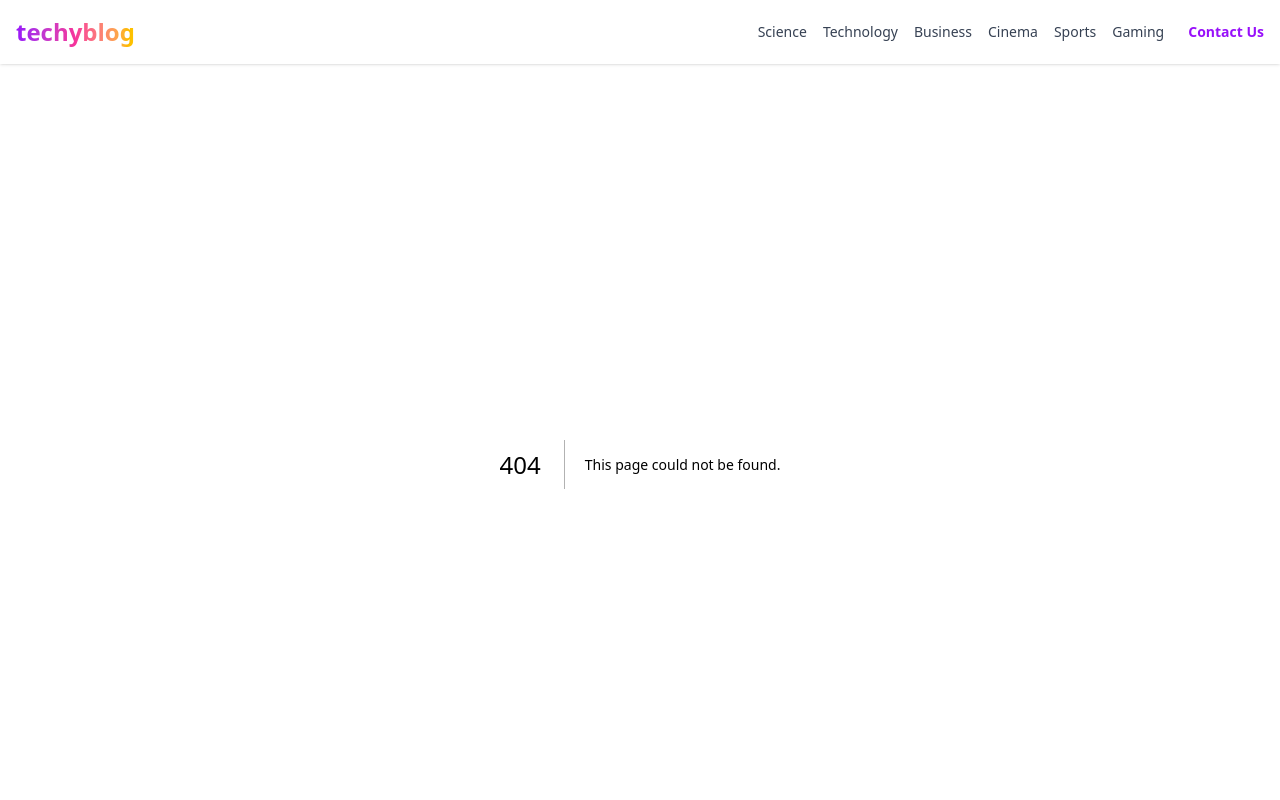
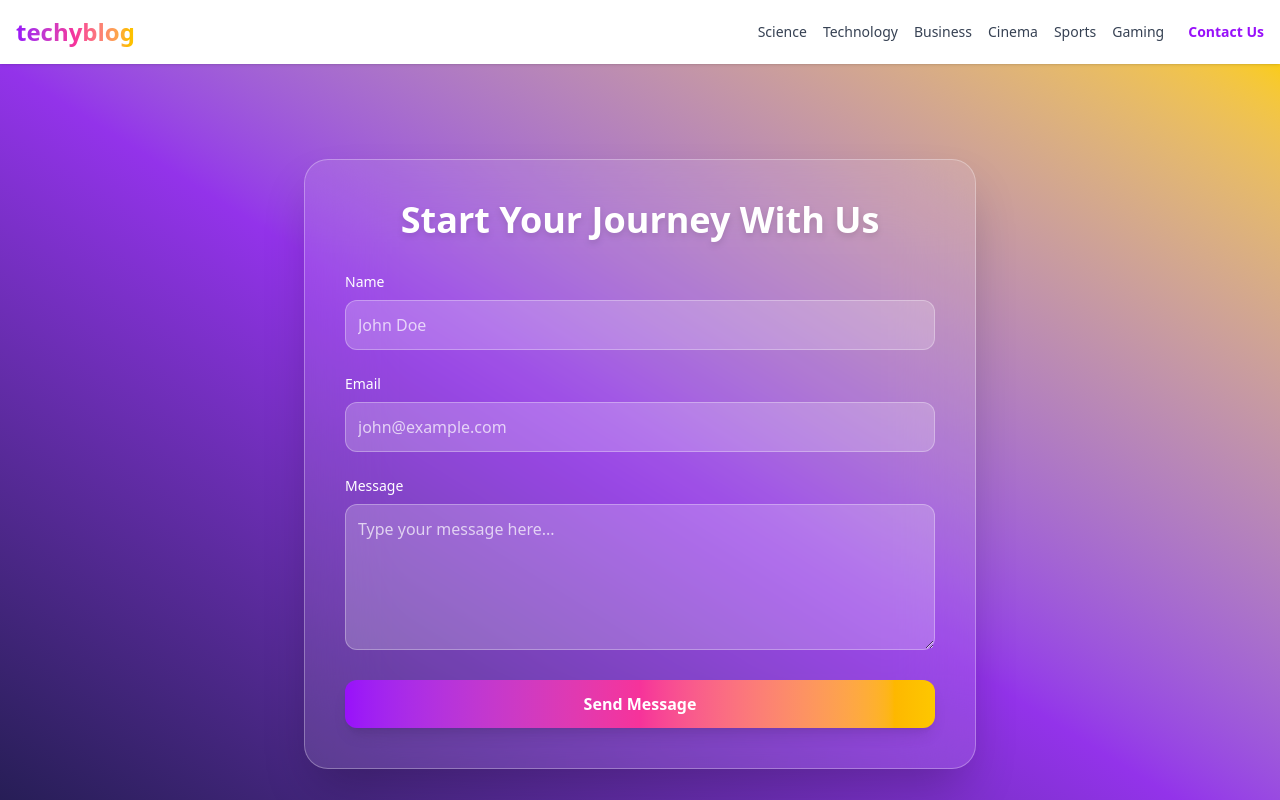
Before and after one commit to JPivista/techy-blog-userview, a Next.js app: page /contact-us in a window 1280 px wide. Before the commit this address had no page. Shown: the top 800 px of the page. Built offline with nearby package versions, Linux system fonts and the light colour scheme.

Commit message:
errors are fixed

```diff
--- a/package.json
+++ b/package.json
@@ -9,6 +9,7 @@
     "lint": "next lint"
   },
   "dependencies": {
+    "lucide-react": "^0.525.0",
     "next": "15.4.3",
     "react": "19.1.0",
     "react-dom": "19.1.0",
--- a/src/Shared/Header/Header2025.js
+++ b/src/Shared/Header/Header2025.js
@@ -1,4 +1,8 @@
+"use client";
+
+import { useState } from "react";
 import Link from "next/link";
+import { Menu, X } from "lucide-react"; // you can also use heroicons or react-icons
 
 const categories = [
     "Science", "Technology", "Business", "Cinema", "Sports", "Gaming",
@@ -7,17 +11,26 @@ const categories = [
 ];
 
 const Header = () => {
+    const [isOpen, setIsOpen] = useState(false);
+
+    const toggleMenu = () => {
+        setIsOpen(!isOpen);
+    };
+
     return (
         <header className="w-full bg-white shadow sticky top-0 z-50">
-            <div className="max-w-7xl mx-auto flex flex-wrap items-center justify-between px-4 py-4">
+            <div className="max-w-7xl mx-auto flex items-center justify-between px-4 py-4">
+                {/* Logo */}
                 <Link href="/" className="text-2xl font-bold text-transparent bg-clip-text bg-gradient-to-r from-purple-600 via-pink-500 to-yellow-400">
                     techyblog
                 </Link>
+
+                {/* Desktop Nav */}
                 <nav className="hidden md:flex flex-wrap gap-4 text-sm font-medium">
                     {categories.slice(0, 6).map((cat) => (
                         <Link
                             key={cat}
-                            href={`/category/${cat.toLowerCase().replace(/\s+/g, "-")}`}
+                            href={`/${cat.toLowerCase().replace(/\s+/g, "-")}`}
                             className="text-gray-700 hover:text-purple-600 transition"
                         >
                             {cat}
@@ -27,18 +40,41 @@ const Header = () => {
                         Contact Us
                     </Link>
                 </nav>
+
+                {/* Mobile Menu Toggle */}
+                <button
+                    onClick={toggleMenu}
+                    className="md:hidden text-gray-700 focus:outline-none"
+                    aria-label="Toggle Menu"
+                >
+                    {isOpen ? <X size={24} /> : <Menu size={24} />}
+                </button>
             </div>
-            <div className="md:hidden overflow-x-auto px-4 pb-2 flex gap-4 text-sm font-medium border-t border-gray-200">
+
+            {/* Mobile Menu */}
+            {isOpen && (
+                <div className="md:hidden px-4 pb-4">
+                    <nav className="flex flex-col gap-2 text-sm font-medium border-t border-gray-200 pt-4">
                         {categories.map((cat) => (
                             <Link
                                 key={cat}
                                 href={`/category/${cat.toLowerCase().replace(/\s+/g, "-")}`}
-                        className="whitespace-nowrap text-gray-600 hover:text-purple-600"
+                                className="text-gray-700 hover:text-purple-600 transition"
+                                onClick={() => setIsOpen(false)}
                             >
                                 {cat}
                             </Link>
                         ))}
+                        <Link
+                            href="/contact"
+                            className="text-purple-600 font-semibold hover:underline mt-2"
+                            onClick={() => setIsOpen(false)}
+                        >
+                            Contact Us
+                        </Link>
+                    </nav>
                 </div>
+            )}
         </header>
     );
 };
--- /dev/null
+++ b/src/app/contact-us/page.jsx
@@ -0,0 +1,12 @@
+import ContactForm from '../../utils/ContactForm'
+import React from 'react'
+
+const page = () => {
+    return (
+        <>
+            <ContactForm />
+        </>
+    )
+}
+
+export default page
--- a/src/components/HomeComponents/HeroSection.js
+++ b/src/components/HomeComponents/HeroSection.js
@@ -4,19 +4,23 @@ import Link from "next/link";
 const HeroSection = () => {
     return (
         <section className="relative w-full flex flex-col items-center justify-center text-center py-24 px-4 bg-[url('https://images.unsplash.com/photo-1461749280684-dccba630e2f6?auto=format&fit=crop&w=1200&q=80')] bg-cover bg-center">
-            <div className="relative z-10 max-w-3xl mx-auto glass p-10">
-                <h1 className="text-5xl md:text-7xl font-extrabold bg-gradient-to-r from-purple-600 via-pink-500 to-yellow-400 bg-clip-text text-transparent drop-shadow animate-fade-in-up mb-6">
+            {/* Overlay dark layer for better contrast */}
+            <div className="absolute inset-0 bg-black/40 backdrop-blur-sm z-0" />
+
+            {/* Glass card with animation */}
+            <div className="relative z-10 max-w-3xl mx-auto bg-white/10 border border-white/30 backdrop-blur-lg shadow-xl rounded-3xl p-10 transition-all duration-500 hover:scale-[1.02] hover:shadow-2xl animate-fade-in-up">
+                <h1 className="text-5xl md:text-7xl font-extrabold bg-gradient-to-r from-purple-600 via-pink-500 to-yellow-400 bg-clip-text text-transparent drop-shadow mb-6">
                     Explore Knowledge, Inspire Change
                 </h1>
-                <p className="text-xl md:text-2xl text-neutral-800 mb-8 animate-fade-in-up delay-100 bg-white/60 p-2 rounded-xl shadow">
+                <p className="text-xl md:text-2xl text-white/90 mb-8 transition-opacity duration-700 delay-100">
                     Science, technology, business, cinema, sports, gaming, healthcare, and more—discover the world with{" "}
                     <span className="font-bold bg-gradient-to-r from-purple-600 via-pink-500 to-yellow-400 bg-clip-text text-transparent">
                         techyblog
                     </span>.
                 </p>
                 <Link
-                    href="/contact"
-                    className="inline-block bg-gradient-to-r from-purple-600 via-pink-500 to-yellow-400 text-white px-10 py-4 rounded-full font-bold text-lg shadow-lg hover:scale-105 transition-transform animate-fade-in-up delay-200"
+                    href="/contact-us"
+                    className="inline-block bg-gradient-to-r from-purple-600 via-pink-500 to-yellow-400 text-white px-10 py-4 rounded-full font-bold text-lg shadow-lg hover:scale-105 transition-transform duration-300"
                 >
                     Start Your Journey
                 </Link>
--- a/src/components/HomeComponents/WhyTechyBlog.js
+++ b/src/components/HomeComponents/WhyTechyBlog.js
@@ -8,7 +8,7 @@ const WhyTechyBlog = () => {
                     Why techyblog?
                 </h2>
                 <p className="text-gray-600 max-w-2xl mx-auto text-lg mb-12">
-                    We're not just another blog—we're a growing community of curious minds driven by discovery, storytelling, and meaningful insights.
+                    We&apos;re not just another blog—we&apos;re a growing community of curious minds driven by discovery, storytelling, and meaningful insights.
                 </p>
 
                 <div className="grid md:grid-cols-3 gap-10 mt-8">
@@ -26,7 +26,7 @@ const WhyTechyBlog = () => {
                         <FaUsers className="text-4xl mb-4 text-pink-500 mx-auto" />
                         <h3 className="text-xl font-semibold mb-2">Built for Readers</h3>
                         <p className="text-gray-500 text-sm">
-                            Whether you're a student, pro, or enthusiast—our content is tailored for clarity, creativity, and value.
+                            Whether you&apos;re a student, pro, or enthusiast—our content is tailored for clarity, creativity, and value.
                         </p>
                     </div>
 
--- /dev/null
+++ b/src/utils/ContactForm.js
@@ -0,0 +1,83 @@
+'use client';
+import React, { useState } from 'react';
+
+const ContactForm = () => {
+    const [formData, setFormData] = useState({ name: '', email: '', message: '' });
+    const [submitted, setSubmitted] = useState(false);
+
+    const handleChange = (e) => {
+        const { name, value } = e.target;
+        setFormData((prev) => ({ ...prev, [name]: value }));
+    };
+
+    const handleSubmit = (e) => {
+        e.preventDefault();
+        setSubmitted(true);
+    };
+
+    return (
+        <section className="min-h-screen flex items-center justify-center bg-gradient-to-tr from-[#1e1b4b] via-[#9333ea] to-[#facc15] p-6">
+            <div className="w-full max-w-2xl bg-white/10 backdrop-blur-2xl border border-white/30 rounded-3xl shadow-2xl p-10 text-white animate-fade-in-up">
+                <h2 className="text-4xl font-bold mb-8 text-center drop-shadow-md">
+                    Start Your Journey With Us
+                </h2>
+
+                {submitted ? (
+                    <p className="text-center text-xl font-semibold text-green-200">
+                        Thank you for reaching out! We'll get back to you soon.
+                    </p>
+                ) : (
+                    <form onSubmit={handleSubmit} className="space-y-6">
+                        <div>
+                            <label className="block mb-2 text-sm font-medium">Name</label>
+                            <input
+                                type="text"
+                                name="name"
+                                required
+                                value={formData.name}
+                                onChange={handleChange}
+                                placeholder="John Doe"
+                                className="w-full p-3 rounded-xl bg-white/20 border border-white/30 text-white placeholder-white/70 focus:outline-none focus:ring-2 focus:ring-yellow-400 transition"
+                            />
+                        </div>
+
+                        <div>
+                            <label className="block mb-2 text-sm font-medium">Email</label>
+                            <input
+                                type="email"
+                                name="email"
+                                required
+                                value={formData.email}
+                                onChange={handleChange}
+                                placeholder="john@example.com"
+                                className="w-full p-3 rounded-xl bg-white/20 border border-white/30 text-white placeholder-white/70 focus:outline-none focus:ring-2 focus:ring-yellow-400 transition"
+                            />
+                        </div>
+
+                        <div>
+                            <label className="block mb-2 text-sm font-medium">Message</label>
+                            <textarea
+                                name="message"
+                                rows="5"
+                                required
+                                value={formData.message}
+                                onChange={handleChange}
+                                placeholder="Type your message here..."
+                                className="w-full p-3 rounded-xl bg-white/20 border border-white/30 text-white placeholder-white/70 focus:outline-none focus:ring-2 focus:ring-yellow-400 transition"
+                            ></textarea>
+                        </div>
+
+                        <button
+                            type="submit"
+                            className="w-full py-3 bg-gradient-to-r from-purple-600 via-pink-500 to-yellow-400 text-white font-bold rounded-xl shadow-lg hover:scale-105 transition-transform"
+                        >
+                            Send Message
+                        </button>
+                    </form>
+                )}
+            </div>
+        </section>
+    );
+};
+
+export default ContactForm;
```
Also changed, not shown: 1 other file (tests, documents, lock files or other folders). Lines whose indentation alone changed are shown as unchanged.
